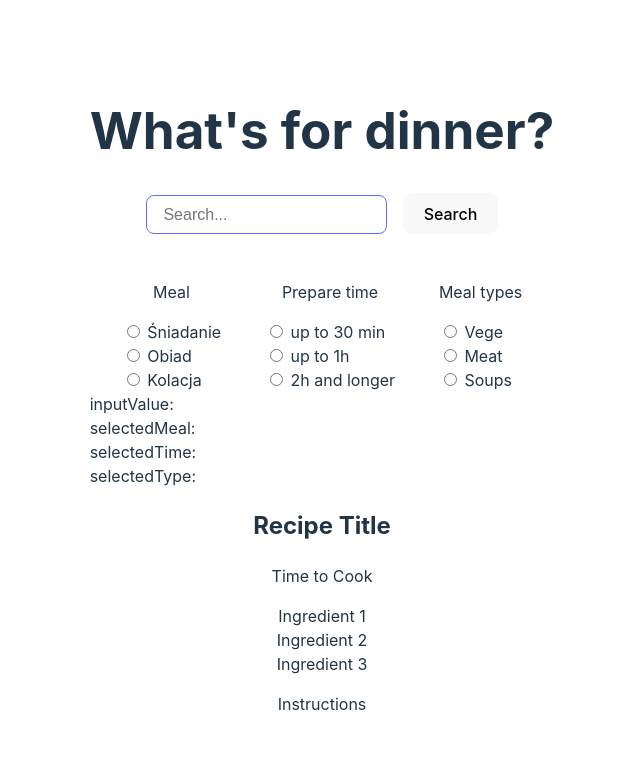
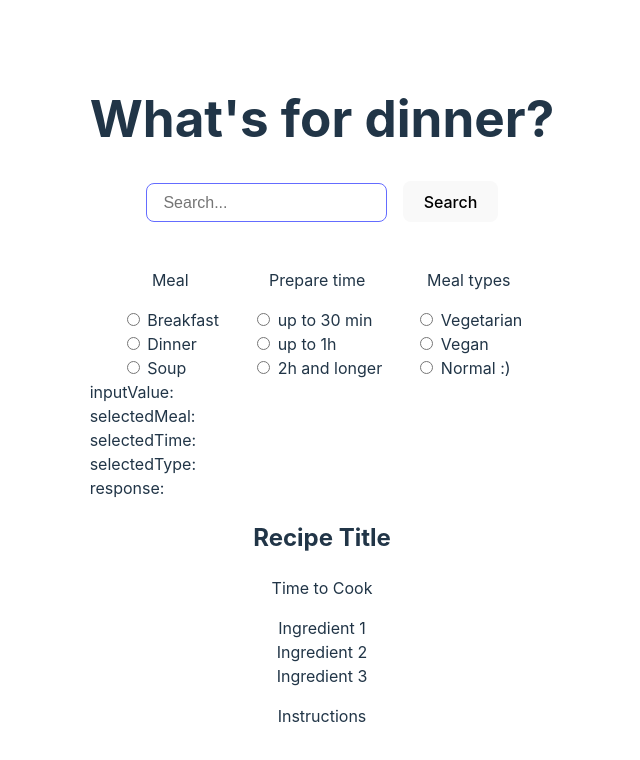
Before and after one commit to Bo3i/whats-for-dinner, a React (Vite) app: page / in a window 1280 px wide. Shown: the top 760 px of the page, without its empty margins (318-958 px from the left). Built offline with nearby package versions, Linux system fonts and the light colour scheme.

Commit message:
api request

```diff
--- a/package.json
+++ b/package.json
@@ -9,6 +9,7 @@
     "preview": "vite preview"
   },
   "dependencies": {
+    "axios": "^1.6.8",
     "react": "^18.2.0",
     "react-dom": "^18.2.0"
   },
--- a/src/App.jsx
+++ b/src/App.jsx
@@ -6,6 +6,7 @@ import RecipeCard from './recipe-card'
 
 
 function App() {
+  const [response, setResponse] = useState(null);
   const [inputValue, setInputValue] = useState('');
   const [selectedMeal, setSelectedMeal] = useState('');
   const [selectedTime, setSelectedTime] = useState('');
@@ -14,12 +15,13 @@ function App() {
   return (
     <div>
         <h1>What's for dinner?</h1>
-        <SearchBar inputValue = {inputValue} setInputValue = {setInputValue} selectedMeal = {selectedMeal} setSelectedMeal = {setSelectedMeal} selectedTime = {selectedTime} setSelectedTime = {setSelectedTime} selectedType = {selectedType} setSelectedType = {setSelectedType}  />
+        <SearchBar inputValue = {inputValue} setInputValue = {setInputValue} selectedMeal = {selectedMeal} setSelectedMeal = {setSelectedMeal} selectedTime = {selectedTime} setSelectedTime = {setSelectedTime} selectedType = {selectedType} setSelectedType = {setSelectedType} setResponse={setResponse}  />
         <ul>
           <li>inputValue: {inputValue}</li>
           <li>selectedMeal: {selectedMeal}</li>
           <li>selectedTime: {selectedTime}</li>
           <li>selectedType: {selectedType}</li>
+          <li>response: {response}</li>
         </ul>
         <RecipeCard />
     </div>
--- a/src/search-area.jsx
+++ b/src/search-area.jsx
@@ -1,8 +1,9 @@
-import React, { useState } from 'react';
+import React, { useState, useEffect } from 'react';
 import './App.css';
+import axios from 'axios';
 
 
-function SearchBar({ inputValue, setInputValue, selectedMeal, setSelectedMeal, selectedTime, setSelectedTime, selectedType, setSelectedType}) {
+function SearchBar({ inputValue, setInputValue, selectedMeal, setSelectedMeal, selectedTime, setSelectedTime, selectedType, setSelectedType, setResponse}) {
 
     const handleClick = () => {
         console.log('Button clicked!');
@@ -10,8 +11,47 @@ function SearchBar({ inputValue, setInputValue, selectedMeal, setSelectedMeal, s
         console.log('Selected meal:', selectedMeal);
         console.log('Selected time:', selectedTime);
         console.log('Selected type:', selectedType);
-        const url = 'https://api.spoonacular.com/recipes/complexSearch';
+        useEffect(() => {
+            const fetchData = async () => {
+                const options = {
+                    method: 'GET',
+                    url: 'https://spoonacular-recipe-food-nutrition-v1.p.rapidapi.com/recipes/complexSearch',
+                    params: {
+                        query: inputValue,
+                        diet: selectedType,
+                        type: selectedMeal,
+                        instructionsRequired: 'true',
+                        fillIngredients: 'false',
+                        addRecipeInformation: 'false',
+                        maxReadyTime: selectedTime,
+                        ignorePantry: 'true',
+                        sort: 'calories',
+                        sortDirection: 'asc',
+                        offset: '0',
+                        number: '10',
+                        limitLicense: 'false',
+                        ranking: '2'
+                    },
+                    headers: {
+                        'X-RapidAPI-Key': '4cd243d0e8msh19038a6b43a043dp154e08jsndcf6fd04ef1e',
+                        'X-RapidAPI-Host': 'spoonacular-recipe-food-nutrition-v1.p.rapidapi.com'
+                    }
+                    };
+
+                    try {
+                        const response = await axios.request(options);
+                        console.log(response.data);
+                    } catch (error) {
+                        console.error(error);
+                    }
+            };
+            setResponse = fetchData();
+        }
+        );
     };
+
+
+
     return (
       <form>
       <input type="text" value={inputValue} onChange={e => setInputValue(e.target.value)} placeholder="Search..." />
@@ -20,9 +60,9 @@ function SearchBar({ inputValue, setInputValue, selectedMeal, setSelectedMeal, s
             <div className="col">
                 <p>Meal</p>
                 <ul>
-                    <li><input type="radio" name="meal" value="Breakfast" onChange={e => setSelectedMeal(e.target.value)} /> Śniadanie</li>
-                    <li><input type="radio" name="meal" value="Dinner" onChange={e => setSelectedMeal(e.target.value)}  /> Obiad</li>
-                    <li><input type="radio" name="meal"  value="Supper" onChange={e => setSelectedMeal(e.target.value)}  /> Kolacja</li>
+                    <li><input type="radio" name="meal" value="breakfast" onChange={e => setSelectedMeal(e.target.value)} /> Breakfast</li>
+                    <li><input type="radio" name="meal" value="main course" onChange={e => setSelectedMeal(e.target.value)}  /> Dinner</li>
+                    <li><input type="radio" name="meal"  value="soup" onChange={e => setSelectedMeal(e.target.value)}  /> Soup</li>
                 </ul>
             </div>
             <div className="col">
@@ -36,9 +76,9 @@ function SearchBar({ inputValue, setInputValue, selectedMeal, setSelectedMeal, s
             <div className="col">
                 <p>Meal types</p>
                  <ul>
-                    <li><input type="radio" name="type"  value="Vegetarian" onChange={e => setSelectedType(e.target.value)}  /> Vege</li>
-                    <li><input type="radio" name="type"  value="Meat" onChange={e => setSelectedType(e.target.value)}  /> Meat</li>
-                    <li><input type="radio" name="type"  value="Soup" onChange={e => setSelectedType(e.target.value)}  /> Soups</li>
+                    <li><input type="radio" name="type"  value="vegetarian" onChange={e => setSelectedType(e.target.value)}  /> Vegetarian</li>
+                    <li><input type="radio" name="type"  value="vegan" onChange={e => setSelectedType(e.target.value)}  /> Vegan</li>
+                    <li><input type="radio" name="type"  value="" onChange={e => setSelectedType(e.target.value)}  /> Normal :)</li>
                 </ul>
             </div>
         </div>
```
Also changed, not shown: 1 other file (tests, documents, lock files or other folders).
